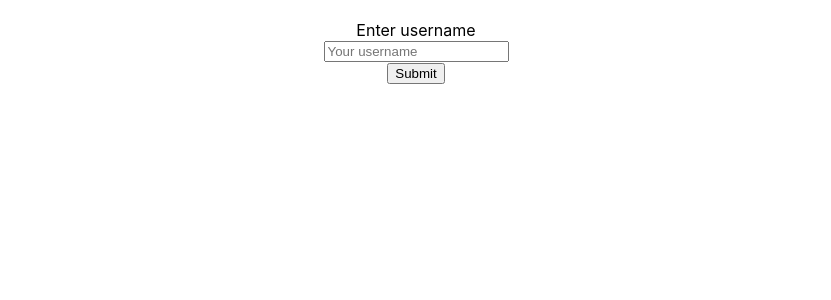
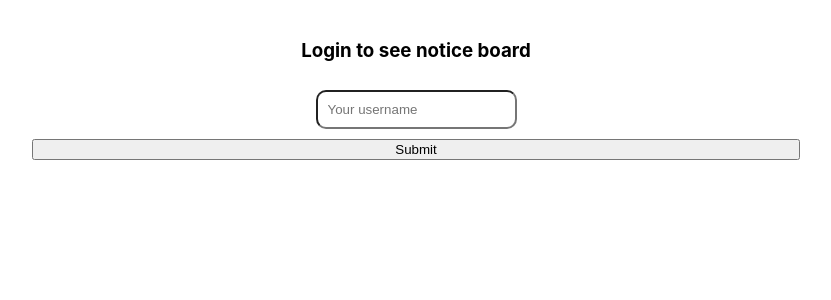
Before and after one commit to nikitagupta1709/notice-board, a React (Create React App) app in the folder notice/: page / in a window 1280 px wide. Shown: the top 300 px of the page, without its empty margins (224-1055 px from the left). Built offline with nearby package versions, Linux system fonts and the light colour scheme.

Commit message:
login done

```diff
--- a/notice/package.json
+++ b/notice/package.json
@@ -6,6 +6,7 @@
     "@testing-library/jest-dom": "^5.16.5",
     "@testing-library/react": "^13.4.0",
     "@testing-library/user-event": "^13.5.0",
+    "axios": "^1.2.2",
     "react": "^18.2.0",
     "react-dom": "^18.2.0",
     "react-router-dom": "^6.6.1",
--- a/notice/public/index.html
+++ b/notice/public/index.html
@@ -9,8 +9,8 @@
       name="description"
       content="Web site created using create-react-app"
     />
-    <link rel="apple-touch-icon" href="%PUBLIC_URL%/logo192.png" />
-    <link rel="manifest" href="%PUBLIC_URL%/manifest.json" />
+    <!-- <link rel="apple-touch-icon" href="%PUBLIC_URL%/logo192.png" /> -->
+    <!-- <link rel="manifest" href="%PUBLIC_URL%/manifest.json" /> -->
     <title>Notice Board</title>
   </head>
   <body>
--- a/notice/src/App.js
+++ b/notice/src/App.js
@@ -1,13 +1,12 @@
 import './App.css';
 import AllRoutes from './Components/AllRoutes';
-import Login from './Pages/Login/Login';
-
+// import Home from './Pages/Home';
 //  https://noticeboard.onrender.com
 
 function App() {
   return (
     <div className="App">
-      <Login />
+      {/* <Home /> */}
       <AllRoutes />
     </div>
   );
--- a/notice/src/Components/AllRoutes.jsx
+++ b/notice/src/Components/AllRoutes.jsx
@@ -6,8 +6,7 @@ import Notice from '../Pages/Notice/Notice'
 export default function AllRoutes() {
   return (
     <Routes>
-      <Route path='/auth/login' element={<Login />}></Route>
-      <Route path='/notice/create' element={<Notice/>}></Route>
+      <Route path='/' element={<Login />}></Route>
       <Route path='/notice/' element={<Notice/>}></Route>
     </Routes>
   )
--- /dev/null
+++ b/notice/src/Pages/Home.jsx
@@ -0,0 +1,13 @@
+import React from 'react'
+import Login from './Login/Login';
+import Notice from './Notice/Notice';
+
+export default function Home() {
+    let username = JSON.parse(localStorage.getItem("username")) ;
+
+  return (
+    <div>
+      {username ? <Notice /> : <Login />}
+    </div>
+  )
+}
--- a/notice/src/Pages/Login/Login.jsx
+++ b/notice/src/Pages/Login/Login.jsx
@@ -1,13 +1,48 @@
 import React from 'react'
 import "./login.css"
+import axios from 'axios'
+import { useState } from 'react'
+import { useNavigate } from 'react-router-dom';
+import { useEffect } from 'react';
 
 export default function Login() {
+  const [username , setUser] = useState("");
+  const navigate = useNavigate();
+  let user = JSON.parse(localStorage.getItem("username")) || false ;
+
+  useEffect(() => {
+    if(user){
+      return navigate("/notice")
+    }
+  }, [])
+  const handleSubmit = (e) => {
+    e.preventDefault();
+    try {
+      axios.post(`https://noticeboard.onrender.com/auth/login`, {username})
+      .then((response) => {
+        if(response.data.error){
+          alert("Eneter alphanumeric username");
+
+        } else{
+          localStorage.setItem("username", JSON.stringify(response.data.data.username));
+
+          alert(response.data.message);
+          navigate("/notice")
+        }
+      })
+
+    } catch (error) {
+      console.log(error)
+    }
+
+  }
+
   return (
     <div>
-      <form className='form'>
-        <label>Enter username</label>
-        <input placeholder='Your username' type="text"/>
-        <button>Submit</button>
+      <form className='form' onSubmit={handleSubmit}>
+        <h3>Login to see notice board</h3>
+        <input placeholder='Your username' type="text" name="username" value={username} onChange={(e) => setUser(e.target.value)}/>
+        <button className='btnLog' type='submit'>Submit</button>
       </form>
     </div>
   )
--- a/notice/src/Pages/Login/login.css
+++ b/notice/src/Pages/Login/login.css
@@ -1,6 +1,11 @@
 .form{
-    width: 200px;
+    width: 30%;
+    display: flex;
+    flex-direction: column;
     margin: auto;
-    padding: 20px;
-    align-items: center;
 }
+input{
+    padding: 10px;
+    border-radius: 10px;
+    margin: auto;
+}
--- /dev/null
+++ b/notice/src/Pages/Notice/Description.jsx
@@ -0,0 +1,33 @@
+import axios from 'axios';
+import React from 'react'
+import { useState } from 'react'
+import './description.css'
+
+export default function Description() {
+    const [notice, setDesc] = useState([]);
+    let user = JSON.parse(localStorage.getItem("username")) || null ;
+
+  const handleSubmit = (e) => {
+    e.preventDefault();
+    let newNotice = {
+        username: user.username,
+        ...notice,
+    }
+    try {
+        axios.post("https://noticeboard.onrender.com/notice/create", newNotice)
+        .then((res) => console.log(res))
+    } catch (error) {
+        console.log(error)
+    }
+  }
+
+  return (
+    <div>
+      <form onSubmit={handleSubmit} className="form">
+        <h3>Submit a notice</h3>
+        <textarea className='input' placeholder='Enter your notice' type="text" name="dec" value={notice.desc} onChange={(e) => setDesc(e.target.value)}/>
+        <button className='btn' type='submit'>Submit</button>
+      </form>
+    </div>
+  )
+}
--- a/notice/src/Pages/Notice/Notice.jsx
+++ b/notice/src/Pages/Notice/Notice.jsx
@@ -1,9 +1,55 @@
-import React from 'react'
+import axios from 'axios';
+import { useEffect, useState } from 'react';
+import { useNavigate } from 'react-router-dom';
+import Description from './Description';
+import './notice.css'
 
 export default function Notice() {
+  const [allNotice, setAllNotice] = useState([]);
+  const navigate = useNavigate();
+  let username = JSON.parse(localStorage.getItem("username")) || false ;
+
+  useEffect(() => {
+    if(!username){
+      return navigate("/")
+    }
+    else{
+      getNotice();
+    }
+  }, [username])
+
+  const getNotice = () => {
+    axios.get("https://noticeboard.onrender.com/notice/")
+    .then((res) => setAllNotice(res.data.data))
+  }
+  const handleLogout = () => {
+    localStorage.removeItem("username");
+    alert("You have been looged out");
+    navigate("/");
+  }
+
   return (
     <div>
-      Notice
+      <div className='head'>
+        <h1>Notice Board</h1>
+        <button className='btn' onClick={handleLogout}>Logout</button>
+      </div>
+      <Description />
+      <div className='section'>
+        {allNotice.reverse().map((item) =>
+          <div key={item._id} className="mainDiv">
+            <p className='desc'>{item.desc}</p>
+            <br/>
+            <div className='lower'>
+              <p>username:- {item.username}</p>
+              <div className='time'>
+                <p>{new Date(item.createdAt).toDateString()}</p>
+                <p>{new Date(item.createdAt).toLocaleTimeString()}</p>
+              </div>
+            </div>
+          </div>
+        )}
+      </div>
     </div>
   )
 }
--- /dev/null
+++ b/notice/src/Pages/Notice/description.css
@@ -0,0 +1,23 @@
+.form{
+    width: 60%;
+    padding: 20px;
+    display: flex;
+    flex-direction: column;
+    gap: 10px;
+    margin: auto;
+}
+.input{
+    padding: 20px;
+    border: 1px solid black;
+    width: 100%;
+    border-radius: 10px;
+    height: 70px;
+}
+.btn{
+    padding: 10px 20px;
+    border-radius: 10px;
+    background-color: black;
+    color: white;
+    font-size: 16px;
+    align-self: flex-end;
+}
--- /dev/null
+++ b/notice/src/Pages/Notice/notice.css
@@ -0,0 +1,46 @@
+.head{
+    width: 50%;
+    display: flex;
+    flex-direction: row;
+    justify-content: space-between;
+    margin: auto;
+    margin-right: 100px ;
+}
+.section{
+    width: 80%;
+    /* border: 1px solid black; */
+    padding: 10px;
+    margin: auto;
+    gap: 20px;
+    display: flex;
+    flex-direction: column;
+}
+.mainDiv{
+    background-color: black;
+    /* width: 100%; */
+    color: white;
+    /* color: black; */
+    display: flex;
+    flex-direction: column;
+    /* border: 1px solid red; */
+    border-radius: 10px;
+    padding: 20px;
+}
+.desc{
+    align-content: flex-start;
+}
+.lower{
+    display: flex;
+    flex-direction: row;
+    justify-content: space-between;
+    /* border: 1px solid yellow; */
+}
+.time{
+    display: flex;
+    flex-direction: row;
+    gap: 3px;
+}
+.btnNotoce{
+    height: 30px;
+    width: 50px;
+}
```
Also changed, not shown: 1 other file (tests, documents, lock files or other folders).
